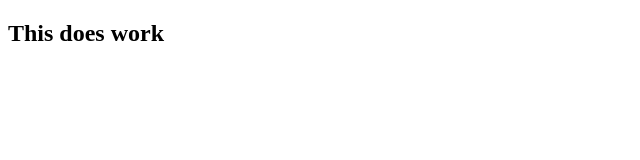
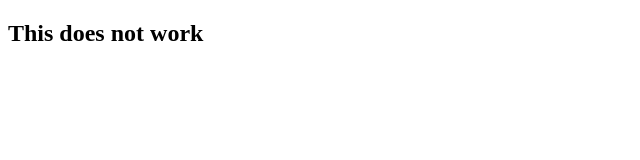
Before and after one commit to MirIntern/CI-CD-with-Jenkins, a plain HTML site: page src/index.html in a window 1280 px wide. Shown: the full height of the page, 0-640 px from the left. Drawn offline with Linux system fonts and the light colour scheme.

Commit message:
Update index.html

```diff
--- a/src/index.html
+++ b/src/index.html
@@ -3,6 +3,6 @@
   <head>
   </head>
   <body>
-    <h2> This does work </h2>
+    <h2> This does not work </h2>
   </body>
 </html>
```
